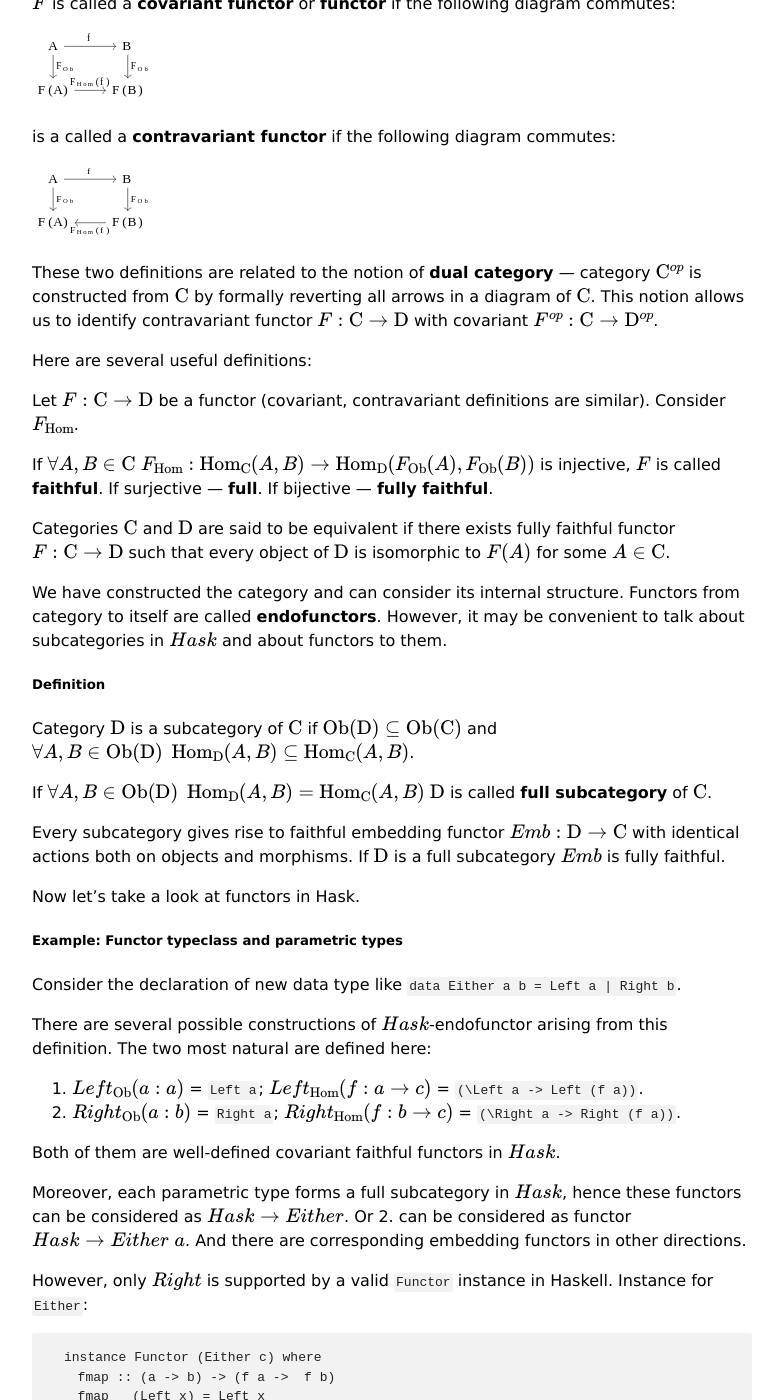
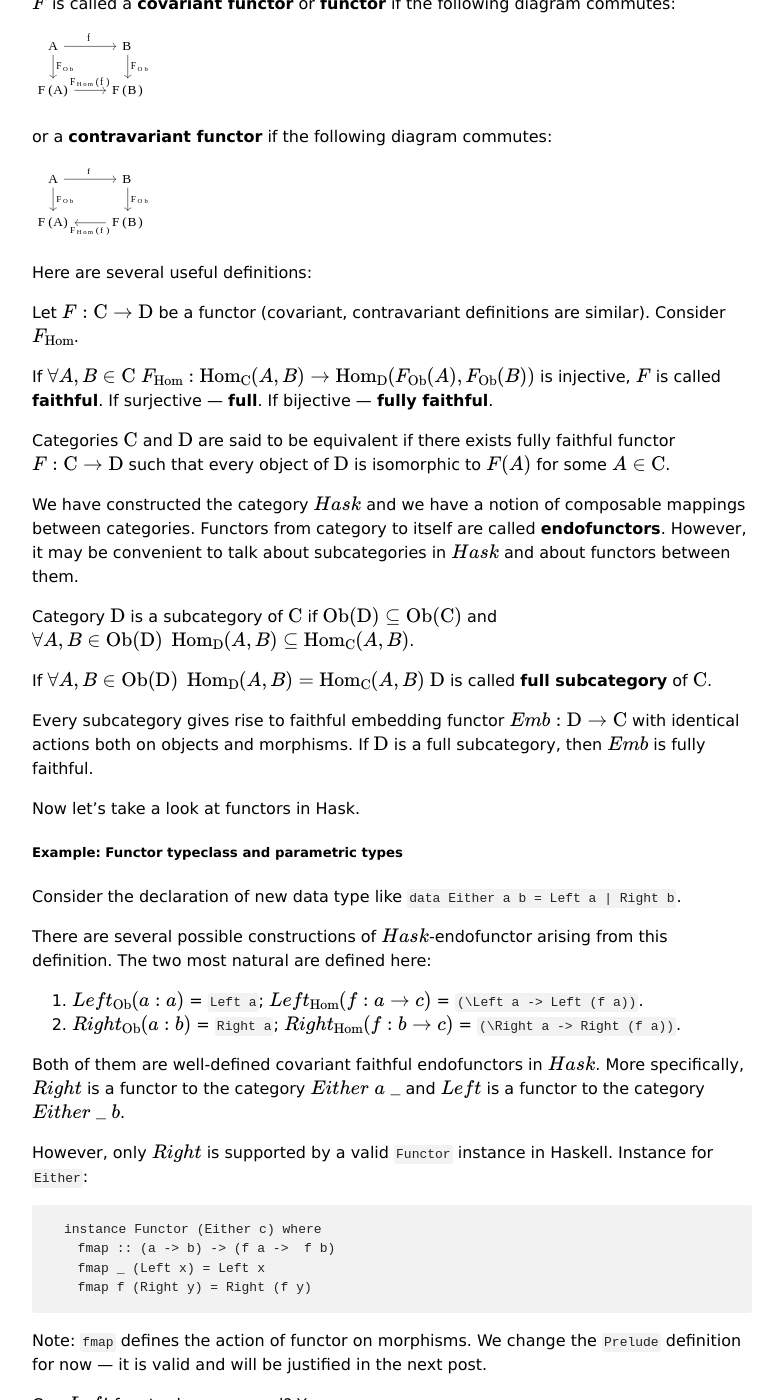
Before and after one commit to viviag/viviag.io, a Jekyll site: the page built from _posts/2022-08-17-platonic-hask-overview-subcategories-functors-and-natural-transformations.markdown, in a window 1280 px wide and 1400 px high, scrolled down 712 px. Shown: the whole window, without its empty margins (248-1031 px from the left). Built offline with Jekyll 4.4.1, drawn with Linux system fonts in a browser that asks for light colours; some of the changed text lies outside the part shown.

Commit message:
Update old posts on Hask

````diff
--- a/_posts/2022-08-17-platonic-hask-overview-subcategories-functors-and-natural-transformations.markdown
+++ b/_posts/2022-08-17-platonic-hask-overview-subcategories-functors-and-natural-transformations.markdown
@@ -21,14 +21,10 @@ diagram commutes:
 
 ![functor](/assets/functor.svg)
 
-is a called a **contravariant functor** if the following diagram
+or a **contravariant functor** if the following diagram
 commutes:
 
 ![functor](/assets/cofunctor.svg)
-
-These two definitions are related to the notion of **dual category** ---
-category $$\mathrm{C}^{op}$$ is constructed from $$\mathrm{C}$$ by formally reverting all arrows in a
-diagram of $$\mathrm{C}$$. This notion allows us to identify contravariant functor $$F : \mathrm{C} \to \mathrm{D}$$ with covariant $$F^{op} : \mathrm{C} \to \mathrm{D}^{op}$$.
 
 Here are several useful definitions:
 
@@ -39,18 +35,14 @@ bijective --- **fully faithful**.
 
 Categories $$\mathrm{C}$$ and $$\mathrm{D}$$ are said to be equivalent if there exists fully faithful functor $$F : \mathrm{C} \to \mathrm{D}$$ such that every object of $$\mathrm{D}$$ is isomorphic to $$F(A)$$ for some $$A \in \operatorname{C}$$.
 
-We have constructed the category and can consider its internal
-structure. Functors from category to itself are called **endofunctors**.
-However, it may be convenient to talk about subcategories in $$Hask$$ and about
-functors to them.
-
-##### Definition
+We have constructed the category $$Hask$$ and we have a notion of composable mappings between categories. Functors from category to itself are called **endofunctors**.
+However, it may be convenient to talk about subcategories in $$Hask$$ and about functors between them.
 
 Category $$\mathrm{D}$$ is a subcategory of $$\mathrm{C}$$ if $$\operatorname{Ob}(\mathrm{D}) \subseteq \operatorname{Ob}(\mathrm{C})$$ and $$\forall A,B \in \operatorname{Ob}(\mathrm{D})\; \operatorname{Hom}_{\mathrm{D}}(A,B) \subseteq \operatorname{Hom}_{\mathrm{C}}(A,B)$$.
 
 If $$\forall A,B \in \operatorname{Ob}(\mathrm{D})\; \operatorname{Hom}_{\mathrm{D}}(A,B) = \operatorname{Hom}_{\mathrm{C}}(A,B)$$ $$\mathrm{D}$$ is called **full subcategory** of $$\mathrm{C}$$.
 
-Every subcategory gives rise to faithful embedding functor $$Emb : \mathrm{D} \to \mathrm{C}$$ with identical actions both on objects and morphisms. If $$\mathrm{D}$$ is a full subcategory $$Emb$$ is fully faithful.
+Every subcategory gives rise to faithful embedding functor $$Emb : \mathrm{D} \to \mathrm{C}$$ with identical actions both on objects and morphisms. If $$\mathrm{D}$$ is a full subcategory, then $$Emb$$ is fully faithful.
 
 Now let's take a look at functors in Hask.
 
@@ -64,10 +56,7 @@ There are several possible constructions of $$Hask$$-endofunctor arising from th
 1. $$Left_{\operatorname{Ob}}(a : a)$$ = `Left a`; $$Left_{\operatorname{Hom}}(f : a \to c)$$ = `(\Left a -> Left (f a))`.
 2. $$Right_{\operatorname{Ob}}(a : b)$$ = `Right a`; $$Right_{\operatorname{Hom}}(f : b \to c)$$ = `(\Right a -> Right (f a))`.
 
-Both of them are well-defined covariant faithful functors in $$Hask$$.
-
-Moreover, each parametric type forms a full subcategory in $$Hask$$, hence these
-functors can be considered as $$Hask \to Either$$. Or 2. can be considered as functor $$Hask \to Either\;a$$. And there are corresponding embedding functors in other directions.
+Both of them are well-defined covariant faithful endofunctors in $$Hask$$. More specifically, $$Right$$ is a functor to the category $$Either\;a\;\_$$ and $$Left$$ is a functor to the category $$Either\;\_\;b$$.
 
 However, only $$Right$$ is supported by a valid `Functor` instance in Haskell.
 Instance for `Either`:
@@ -81,12 +70,23 @@ instance Functor (Either c) where
 
 Note: `fmap` defines the action of functor on morphisms. We change the `Prelude` definition for now --- it is valid and will be justified in the next post.
 
+Can $$Left$$ functor be expressed? Yes:
+
+```haskell
+swap :: Either b a -> Either a b
+swap (Right a) = Left a
+swap (Left a) = Right a
+
+fmap' :: (a -> c) -> (Either a b -> Either c b)
+fmap' f = swap . fmap f . swap
+```
+
+But it cannot be expressed in terms of `Functor` typeclass as long as there is no single-parametric type `Either _ b` in Haskell. In particular, we see that not any subcategory of $$Hask$$ is encapsulated in a type.
+
+Note that the uniqueness and derivability of `Functor` is not an elementary question. Since it's not a question of category theory, let me refer to [SO](https://stackoverflow.com/questions/19774904/are-functor-instances-unique).
+
 Laws of the `Functor` typeclass represent the usual definition of functor via the following diagram:
 ![haskfunctor](/assets/hasfunctor.svg)
-
-Haskell does not allow to define `Functor` instances over non-terminal parameters in its own terms.
-
-Note that the uniqueness and derivability of `Functor` is not an elementary question. Since it's not a question of category theory, let me refer to [SO](https://stackoverflow.com/questions/19774904/are-functor-instances-unique).
 
 Yet another restriction on Haskell `Functor` typeclass is that it does
 not allow functors between nontrivial subcategories of $$Hask$$.
@@ -112,7 +112,7 @@ All three of these functors are not endofunctors in $$Hask$$ since they are not
 
 For any category $$\mathrm{C}$$ and object $$A$$ there exist two functors.
 
-First --- $$\operatorname{Hom}(A,\_) : \mathrm{C} \to Set$$ is a covariant functor, moving $$X$$ to $$\operatorname{Hom}(A,X)$$. Second --- contravariant $$\operatorname{Hom}(\_,A)$$ with same signature, moving $$X$$ to $$\operatorname{Hom}(X,A)$$.
+First --- $$\operatorname{Hom}(A,\_) : \mathrm{C} \to Set$$ is a covariant functor, moving $$X$$ to $$\operatorname{Hom}(A,X)$$. Second --- contravariant $$\operatorname{Hom}(\_,A)$$ with the same signature, moving $$X$$ to $$\operatorname{Hom}(X,A)$$.
 
 Both functors matter a lot for future constructions and obviously exist in $$Hask$$.
 
@@ -153,17 +153,16 @@ Laws of `Contravariant` form the following familiar diagram:
     the defining relations of a category on a set and thus define a free
     object in a category. For example, free functor from $$Set$$ to $$Grp$$ yields the
     group called free with presentation $$set \mapsto \{set\;|\;\emptyset\}$$.
-- The tensor product with a fixed object (left or right).
+-   The tensor product with a fixed object (left or right).
 -   To say it out --- basic example is identity functor.
 
-All these functors are relevant to $$Hask$$.
+All these constructions are relevant to $$Hask$$.
 
 
-
-Let's take a look at the introduced structures. At the level of types, we have types and morphisms between them. Morphisms can be surjective, injective, or bijective, in the last case they are isomorphisms. Now we turn to the level of subcategories of $$Hask$$ and we have functors with their own properties. These properties are finer than properties of Set-level morphisms but they are similar in spirit.
+Let's take a look at the introduced structures. At the level of types, we have types and morphisms between them. Morphisms can be surjective, injective, or bijective, in the last case they are isomorphisms. Now we turn to the level of subcategories of $$Hask$$ and we have functors that can be full, faithful, or fully faithful. These properties are finer than properties of Set-level morphisms but they are similar in spirit.
 
 At the moment we can take one of two steps:
-1. Broad: try to introduce some category of subcategories of $$Hask$$ and explore it. Probably more than one if we want to take care of contravariant functors.
+1. Broad: try to introduce some category of subcategories of $$Hask$$ and explore it. Probably more than one if we want to take care of contravariant functors. Note that contravariant functors are covariant functors from the dual category --- category with all arrows reversed.
 2. Deep: try to stack the next layer and define morphisms between functors.
 
 For now, we follow the second path.
````
Also changed, not shown: _posts/2022-08-10-platonic-hask-overview-construction-of-the-category.markdown (+8 -10 lines), _posts/2023-02-25-platonic-hask-overview-adts.md (+5 -2 lines), 4 other files.
